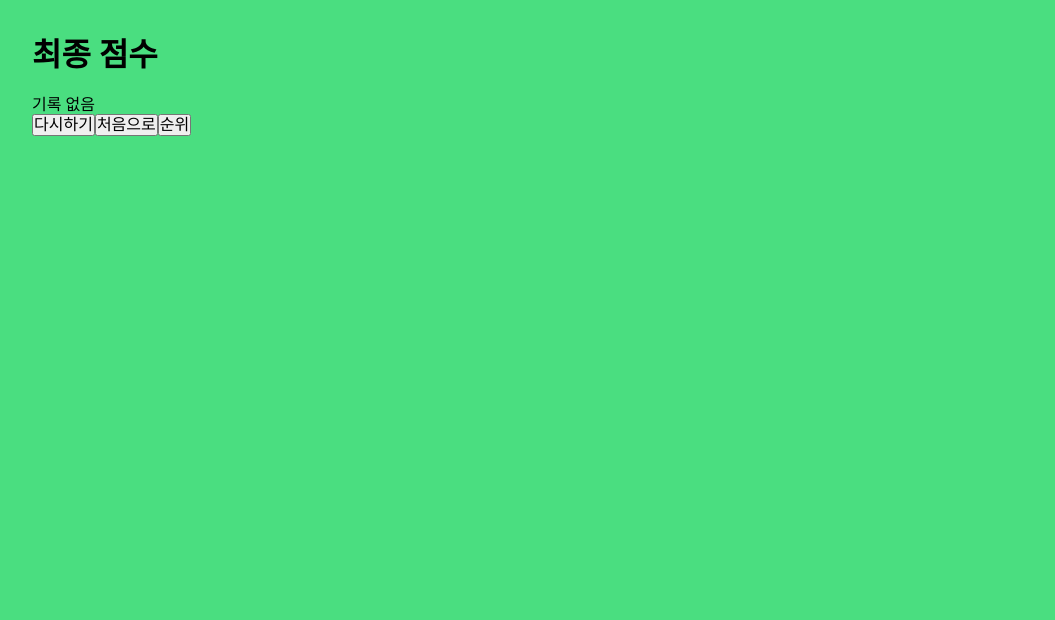
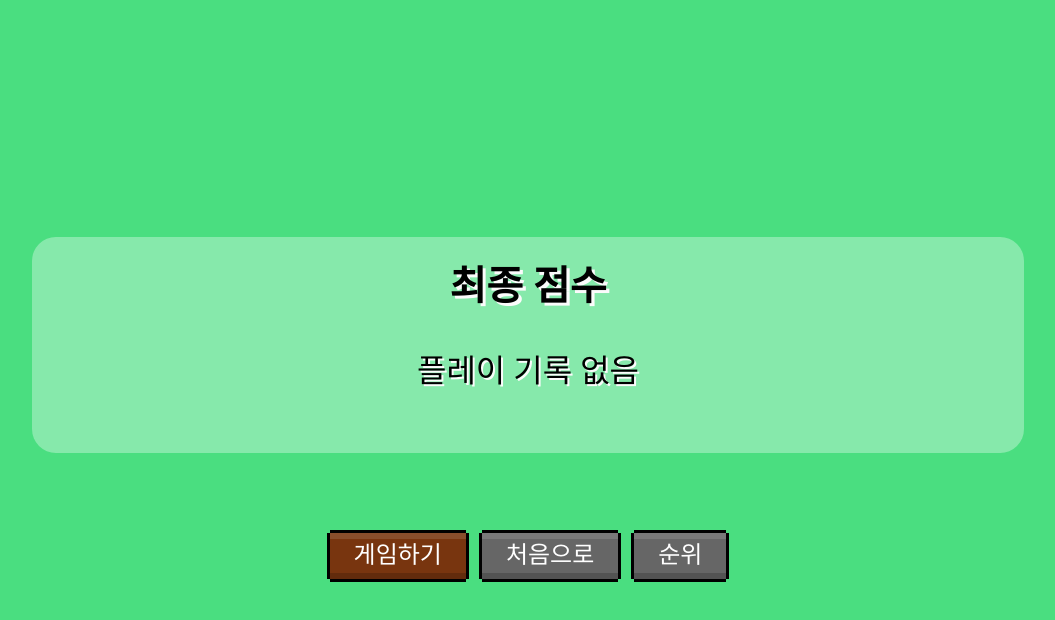
Before and after one commit to sanginchun/mole-game, a React (Vite) app: page /result in a window 1280 px wide. Shown: the top 620 px of the page, without its empty margins (112-1167 px from the left). Built offline with nearby package versions, Linux system fonts and the light colour scheme; a web font is replaced by a local one.

Commit message:
style: 결과화면 styling

```diff
--- a/src/screens/Result/index.tsx
+++ b/src/screens/Result/index.tsx
@@ -1,28 +1,41 @@
 import useGameResultStore from "@/store/game-result";
 import { Link } from "react-router";
 
+import "./result.scss";
+
 const Result = () => {
   const currentResult = useGameResultStore((state) => state.currentResult);
+  const topScores = useGameResultStore((state) => state.topScores);
+
+  const hasResult = currentResult !== null;
+  const isNewRecord =
+    hasResult &&
+    topScores.map((v) => v.playedAt).includes(currentResult.playedAt);
 
   return (
-    <main>
-      <h1>최종 점수</h1>
-      {currentResult === null ? (
-        <p>기록 없음</p>
-      ) : (
-        <p>{currentResult.score} 점</p>
-      )}
-      <div>
-        <Link to="/play">
-          <button>다시하기</button>
+    <main className="result">
+      <section aria-label="게임 결과">
+        <h1 className="title">최종 점수</h1>
+        {hasResult ? (
+          <>
+            {isNewRecord && <span className="new-record">신기록 달성 !!</span>}
+            <p>{currentResult.score} 점</p>
+          </>
+        ) : (
+          <p>플레이 기록 없음</p>
+        )}
+      </section>
+      <nav>
+        <Link className="link-button play" to="/play">
+          {hasResult ? "다시하기" : "게임하기"}
         </Link>
-        <Link to="/">
-          <button>처음으로</button>
+        <Link className="link-button" to="/">
+          처음으로
         </Link>
-        <Link to="/scoreboard">
-          <button>순위</button>
+        <Link className="link-button" to="/scoreboard">
+          순위
         </Link>
-      </div>
+      </nav>
     </main>
   );
 };
--- /dev/null
+++ b/src/screens/Result/result.scss
@@ -0,0 +1,52 @@
+@use "/src/styles/global.scss";
+
+.result {
+  @include global.flexbox;
+
+  gap: 4rem;
+  height: 100%;
+
+  section {
+    @include global.flexbox;
+
+    gap: 1rem;
+
+    @include global.transparent-area;
+  }
+
+  .title {
+    font-size: 2.5rem;
+    @include global.text-shadow(0.2rem);
+  }
+
+  .new-record {
+    color: global.$red;
+    font-size: 1.5rem;
+    @include global.text-shadow(0.125rem);
+  }
+
+  p {
+    position: relative;
+    font-size: 2rem;
+    @include global.text-shadow(0.125rem);
+
+    margin-bottom: 2rem;
+  }
+
+  nav {
+    @include global.flexbox;
+
+    flex-direction: row;
+    gap: 1rem;
+  }
+
+  .link-button {
+    @include global.classic-button(1.5rem);
+
+    text-decoration: none;
+
+    &.play {
+      background-color: global.$brown;
+    }
+  }
+}
--- a/src/screens/Settings/settings.scss
+++ b/src/screens/Settings/settings.scss
@@ -13,13 +13,9 @@
   .area {
     @include global.flexbox;
 
-    width: 100%;
     gap: 1rem;
-    padding: 2rem;
-    padding-top: 0;
-    margin: 1rem;
-    background-color: #ffffff55;
-    border-radius: 1.5rem;
+
+    @include global.transparent-area;
 
     .sub-title {
       font-size: 2rem;
--- a/src/store/game-result.ts
+++ b/src/store/game-result.ts
@@ -44,6 +44,7 @@ const useGameResultStore = create<GameResultState>()(
     }),
     {
       name: STORAGE_KEY,
+      partialize: (state) => ({ topScores: state.topScores }),
     }
   )
 );
--- a/src/styles/global.scss
+++ b/src/styles/global.scss
@@ -46,6 +46,15 @@ $red: #dc2626;
   }
 }
 
+@mixin transparent-area {
+  width: 100%;
+  padding: 2rem;
+  padding-top: 0;
+  margin: 1rem;
+  background-color: #ffffff55;
+  border-radius: 1.5rem;
+}
+
 * {
   font-family: "NeoDunggeunmo";
   box-sizing: border-box;
```
